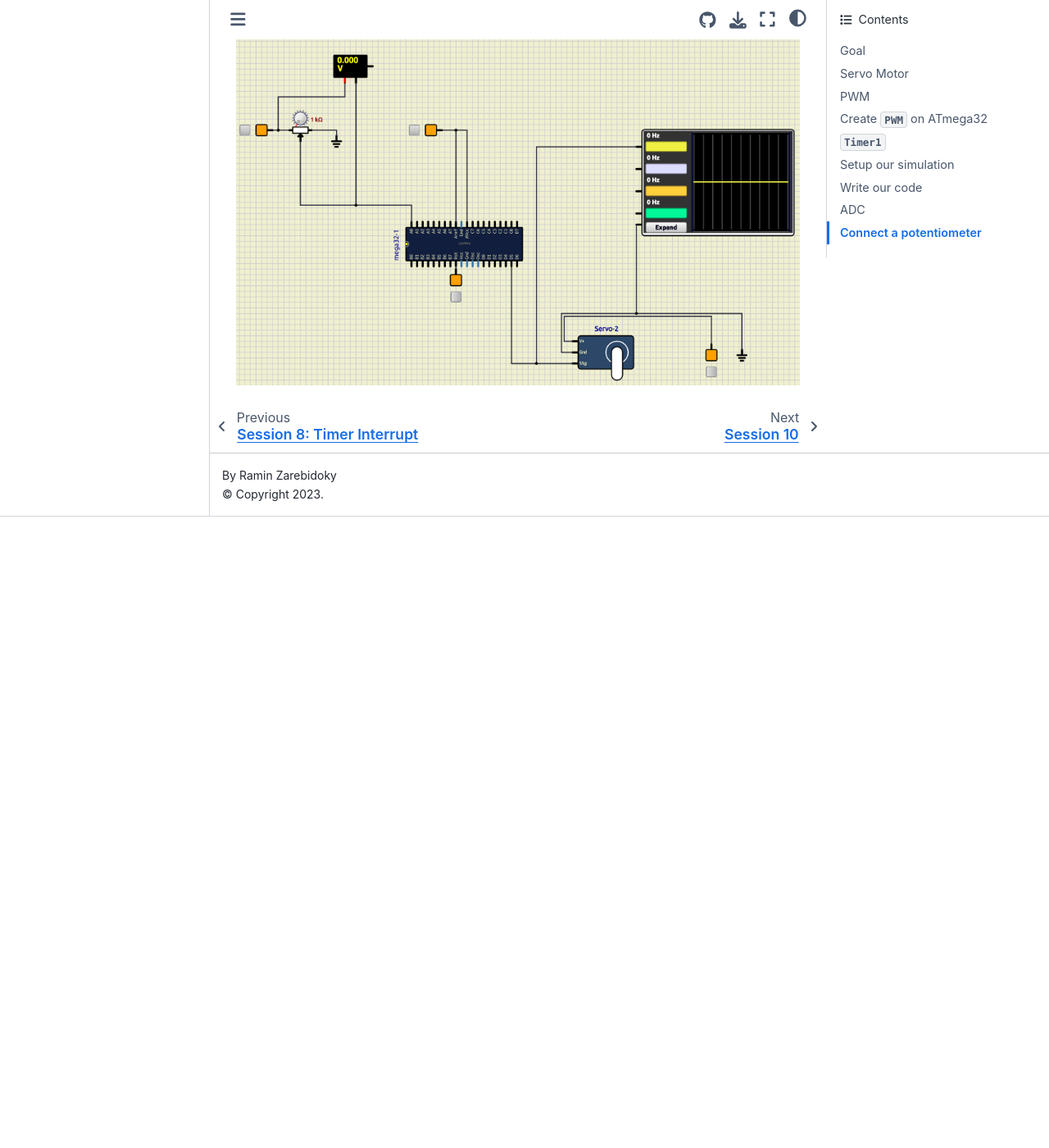
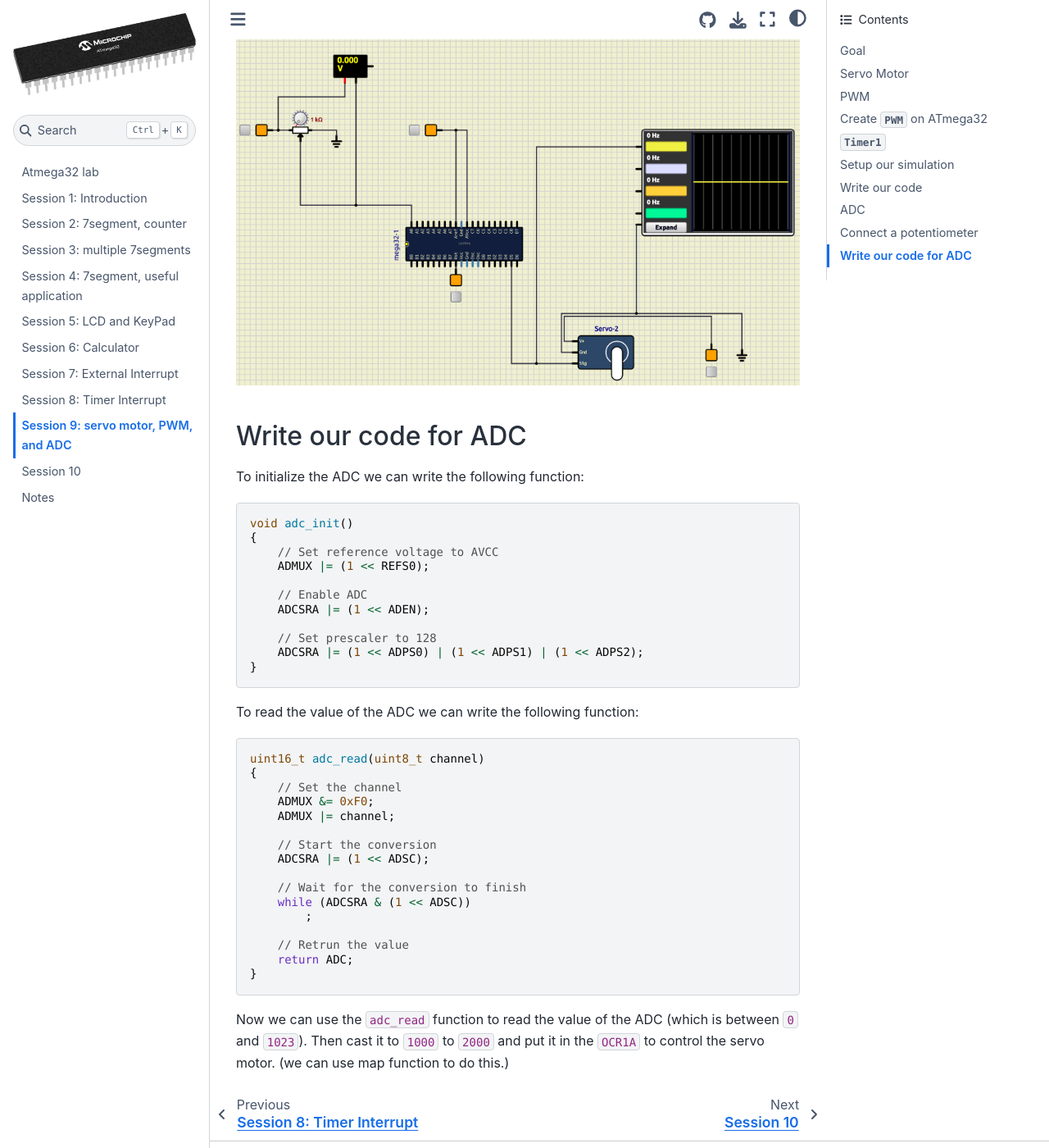
Before and after one commit to LiterallyTheOne/atmega32_lab, a Jupyter Book: the page built from docs/session_9.md, in a window 1280 px wide and 1400 px high, scrolled down 13797 px. Shown: the whole window at 82% size. Built offline with Jupyter Book 1.0.4 settings and Sphinx 7.4.7 and the Sphinx Book theme 1.1.4, drawn with Linux system fonts in a browser that asks for light colours; before the commit the page ends 14427 px from its top, so only the background shows below that.

Commit message:
Add write cod for ADC

````diff
--- a/docs/session_9.md
+++ b/docs/session_9.md
@@ -383,3 +383,47 @@ Now we need to connect our reference voltage on ATmega32.
 So you are going to have something like this:
 
 ![s9_servo_pwm_adc](figures/s9_servo_pwm_adc.png)
+
+## Write our code for ADC
+
+To initialize the ADC we can write the following function:
+
+```cpp
+void adc_init()
+{
+    // Set reference voltage to AVCC
+    ADMUX |= (1 << REFS0);
+
+    // Enable ADC
+    ADCSRA |= (1 << ADEN);
+
+    // Set prescaler to 128
+    ADCSRA |= (1 << ADPS0) | (1 << ADPS1) | (1 << ADPS2);
+}
+```
+
+To read the value of the ADC we can write the following function:
+
+```cpp
+uint16_t adc_read(uint8_t channel)
+{
+    // Set the channel
+    ADMUX &= 0xF0;
+    ADMUX |= channel;
+
+    // Start the conversion
+    ADCSRA |= (1 << ADSC);
+
+    // Wait for the conversion to finish
+    while (ADCSRA & (1 << ADSC))
+        ;
+
+    // Retrun the value
+    return ADC;
+}
+```
+
+Now we can use the `adc_read` function to read the value of the ADC
+(which is between `0` and `1023`).
+Then cast it to `1000` to `2000` and put it in the `OCR1A` to control the servo motor.
+(we can use map function to do this.)
````
